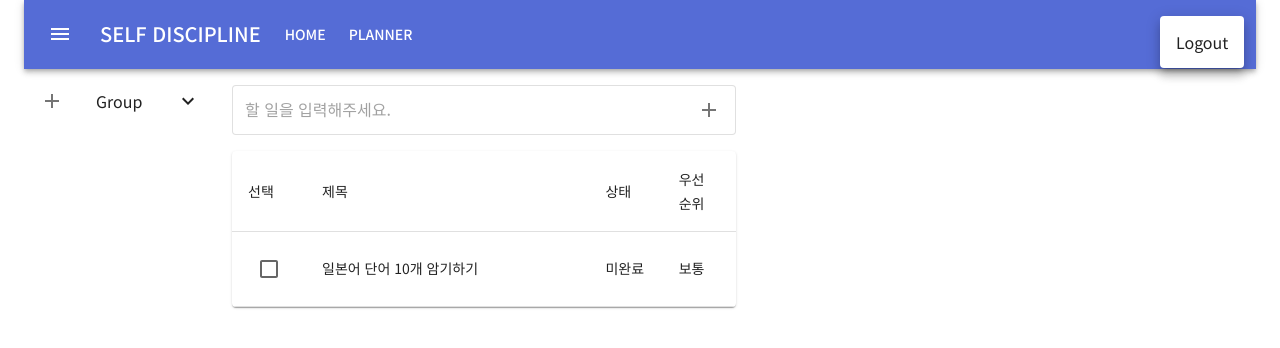
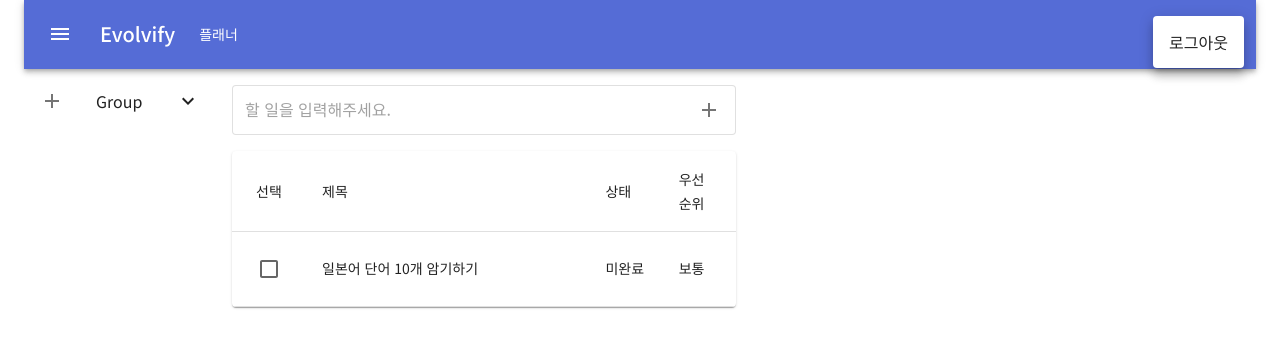
Before and after one commit to coldrain-f/self-discipline, a React (Vite) app in the folder self-discipline-react-ts/: page /planner in a window 1280 px wide. Both pictures are taken after a click on the button 1220 px from the left and 34 px from the top of the page. Shown: the top 348 px of the page. Built offline with nearby package versions, Linux system fonts and the light colour scheme.

Commit message:
Feat: AppBar 로고명 변경 및 메뉴 한글로 변경 [#2]

```diff
--- a/self-discipline-react-ts/src/components/SelfDisciplineAppBar.tsx
+++ b/self-discipline-react-ts/src/components/SelfDisciplineAppBar.tsx
@@ -13,11 +13,7 @@ import MailIcon from "@mui/icons-material/Mail";
 import NotificationsIcon from "@mui/icons-material/Notifications";
 import MoreIcon from "@mui/icons-material/MoreVert";
 import { Button } from "@mui/material";
-import {
-  Link as RouterLink,
-  LinkProps as RouterLinkProps,
-  MemoryRouter,
-} from "react-router-dom";
+import { Link as RouterLink } from "react-router-dom";
 
 export default function PrimarySearchAppBar() {
   const [anchorEl, setAnchorEl] = React.useState<null | HTMLElement>(null);
@@ -61,7 +57,7 @@ export default function PrimarySearchAppBar() {
       open={isMenuOpen}
       onClose={handleMenuClose}
     >
-      <MenuItem onClick={handleMenuClose}>Logout</MenuItem>
+      <MenuItem onClick={handleMenuClose}>로그아웃</MenuItem>
     </Menu>
   );
 
@@ -136,22 +132,17 @@ export default function PrimarySearchAppBar() {
             component="div"
             sx={{ display: { xs: "none", sm: "block" }, mr: 2 }}
           >
-            SELF DISCIPLINE
+            Evolvify
+            {/* Evolve와 Modify의 합성어로 실제로는 없는 단어이다.
+                진화와 개선의 의미를 갖고, 더 나은 자신을 만들어내자는 의미로 사용했다.*/}
           </Typography>
           <Box sx={{ flexGrow: 1, display: { xs: "none", md: "flex" } }}>
             <Button
               sx={{ my: 2, color: "white", display: "block" }}
               component={RouterLink}
-              to="/home"
-            >
-              HOME
-            </Button>
-            <Button
-              sx={{ my: 2, color: "white", display: "block" }}
-              component={RouterLink}
               to="/planner"
             >
-              PLANNER
+              플래너
             </Button>
           </Box>
           <Box sx={{ flexGrow: 1 }} />
--- a/self-discipline-react-ts/src/components/planner/SelfDisciplinePlannerTodoList.tsx
+++ b/self-discipline-react-ts/src/components/planner/SelfDisciplinePlannerTodoList.tsx
@@ -39,7 +39,7 @@ export default function SelfDisciplinePlannerTodoList() {
         <Table sx={{}}>
           <TableHead>
             <TableRow>
-              <TableCell align="left">선택</TableCell>
+              <TableCell align="center">선택</TableCell>
               <TableCell align="left">제목</TableCell>
               <TableCell align="left">상태</TableCell>
               <TableCell align="left">우선 순위</TableCell>
```
